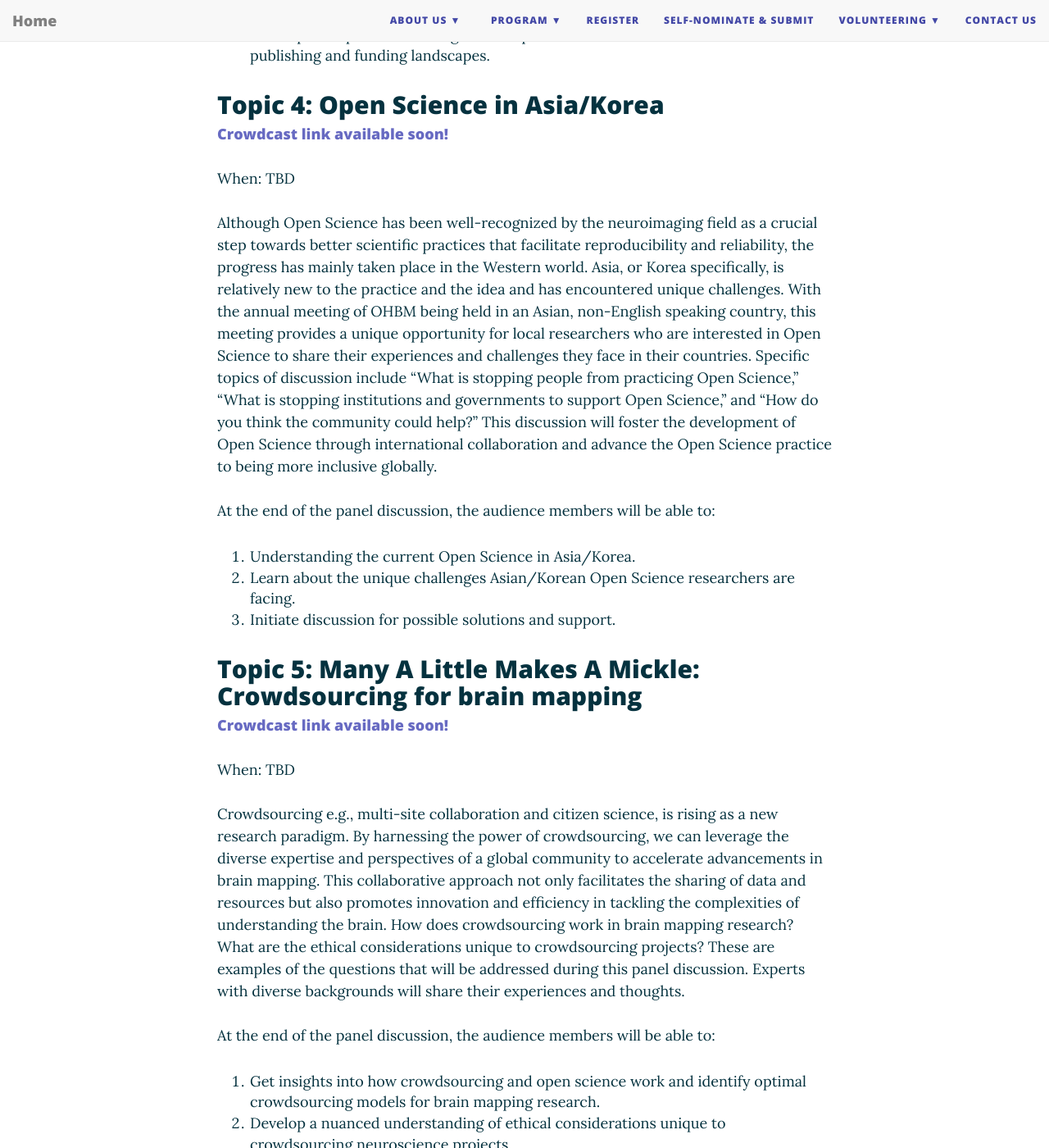
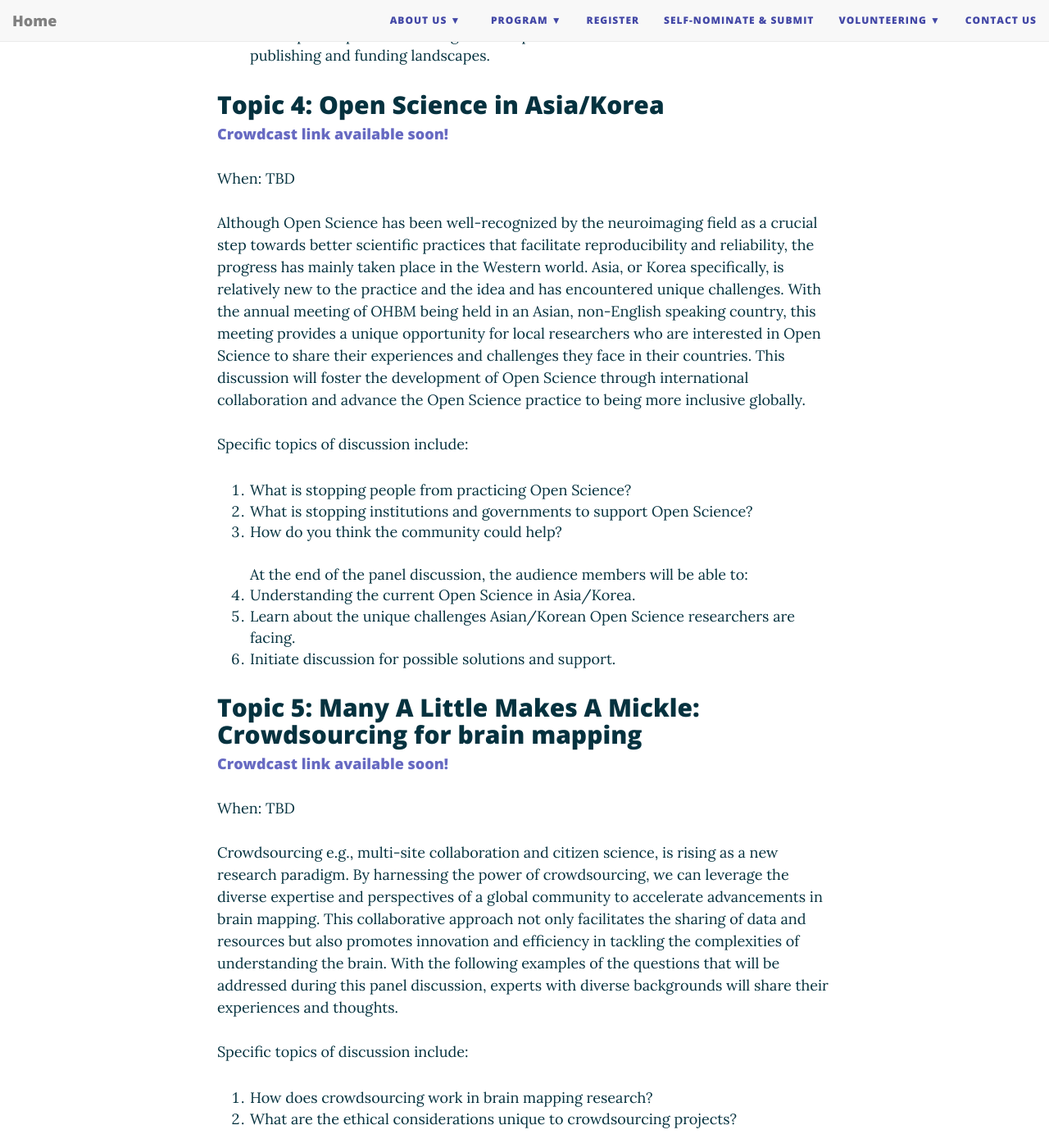
Before and after one commit to ohbm/osr2024, a Jekyll site: the page built from panel.md, in a window 1280 px wide and 1400 px high, scrolled down 2704 px. Shown: the whole window at 82% size. Built offline with Jekyll 4.4.1, drawn with Linux system fonts in a browser that asks for light colours; nearby versions of some CDN libraries.

Commit message:
Update panel info

```diff
--- a/panel.md
+++ b/panel.md
@@ -146,7 +146,12 @@
 #### <a href="" target="_blank">Crowdcast link available soon!<!-- Join on Crowdcast --> </a>
 When: TBD <!-- 10:30 GMT-4 | July 25, 2023 (Tuesday) --> <br/>
 <br/>
-Although Open Science has been well-recognized by the neuroimaging field as a crucial step towards better scientific practices that facilitate reproducibility and reliability, the progress has mainly taken place in the Western world. Asia, or Korea specifically, is relatively new to the practice and the idea and has encountered unique challenges. With the annual meeting of OHBM being held in an Asian, non-English speaking country, this meeting provides a unique opportunity for local researchers who are interested in Open Science to share their experiences and challenges they face in their countries. Specific topics of discussion include “What is stopping people from practicing Open Science,” “What is stopping institutions and governments to support Open Science,” and “How do you think the community could help?” This discussion will foster the development of Open Science through international collaboration and advance the Open Science practice to being more inclusive globally.
+Although Open Science has been well-recognized by the neuroimaging field as a crucial step towards better scientific practices that facilitate reproducibility and reliability, the progress has mainly taken place in the Western world. Asia, or Korea specifically, is relatively new to the practice and the idea and has encountered unique challenges. With the annual meeting of OHBM being held in an Asian, non-English speaking country, this meeting provides a unique opportunity for local researchers who are interested in Open Science to share their experiences and challenges they face in their countries. This discussion will foster the development of Open Science through international collaboration and advance the Open Science practice to being more inclusive globally.
+<br><br>
+Specific topics of discussion include:
+1. What is stopping people from practicing Open Science?
+2. What is stopping institutions and governments to support Open Science?
+3. How do you think the community could help?
 <br><br>
 At the end of the panel discussion, the audience members will be able to:
 1. Understanding the current Open Science in Asia/Korea.
@@ -165,7 +170,11 @@
 #### <a href="" target="_blank">Crowdcast link available soon!<!-- Join on Crowdcast --> </a>
 When: TBD <!-- 10:30 GMT-4 | July 26, 2023 (Wednesday) --> <br/>
 <br/>
-Crowdsourcing e.g., multi-site collaboration and citizen science, is rising as a new research paradigm. By harnessing the power of crowdsourcing, we can leverage the diverse expertise and perspectives of a global community to accelerate advancements in brain mapping. This collaborative approach not only facilitates the sharing of data and resources but also promotes innovation and efficiency in tackling the complexities of understanding the brain. How does crowdsourcing work in brain mapping research? What are the ethical considerations unique to crowdsourcing projects?  These are examples of the questions that will be addressed during this panel discussion. Experts with diverse backgrounds will share their experiences and thoughts.
+Crowdsourcing e.g., multi-site collaboration and citizen science, is rising as a new research paradigm. By harnessing the power of crowdsourcing, we can leverage the diverse expertise and perspectives of a global community to accelerate advancements in brain mapping. This collaborative approach not only facilitates the sharing of data and resources but also promotes innovation and efficiency in tackling the complexities of understanding the brain. With the following examples of the questions that will be addressed during this panel discussion, experts with diverse backgrounds will share their experiences and thoughts.
+<br><br>
+Specific topics of discussion include:
+1. How does crowdsourcing work in brain mapping research?
+2. What are the ethical considerations unique to crowdsourcing projects?
 <br><br>
 At the end of the panel discussion, the audience members will be able to:
 1. Get insights into how crowdsourcing and open science work and identify optimal crowdsourcing models for brain mapping research.
```
